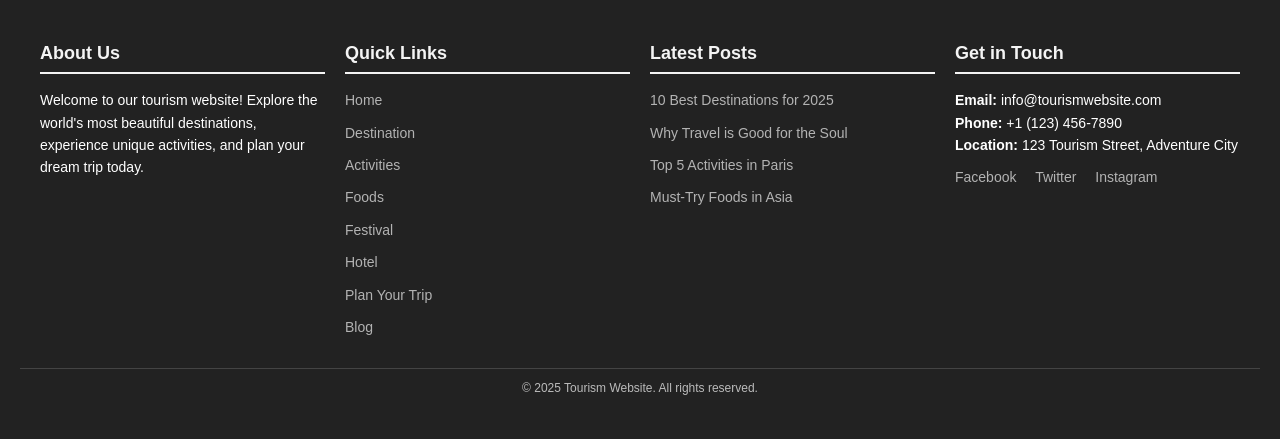
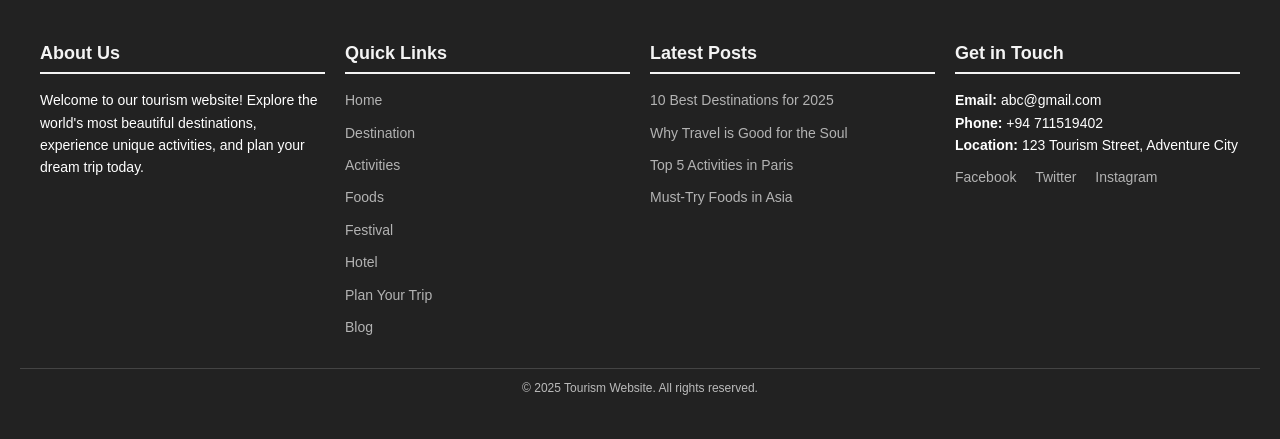
Before and after one commit to wathsaladmpgj/Tourism-Website-Hackathon-, a PHP site: page /Hotels.php in a window 1280 px wide. Shown: the part 5126-5565 px from the top of the page. Run offline with PHP 8.4, Linux system fonts and the light colour scheme.

Commit message:
code change

```diff
--- a/adminpanel_festival_add.php
+++ b/adminpanel_festival_add.php
@@ -96,7 +96,7 @@ $result = $conn->query($sql);
                                     $eventDate = $conn->real_escape_string($_POST['event_date']);
 
                                     if ($conn->query("INSERT INTO events (event_name, event_date) VALUES ('$eventName', '$eventDate')")) {
-                                        header("Location: save_festival.php"); // Refresh the page
+                                        header("Location: adminpanel_festival_add.php"); // Refresh the page
                                         exit;
                                     } else {
                                         echo "Error: " . $conn->error;
@@ -107,7 +107,7 @@ $result = $conn->query($sql);
                                 if (isset($_GET['delete_id'])) {
                                     $deleteId = intval($_GET['delete_id']);
                                     if ($conn->query("DELETE FROM events WHERE id = $deleteId")) {
-                                        header("Location: save_festival.php"); // Refresh the page
+                                        header("Location: adminpanel_festival_add.php"); // Refresh the page
                                         exit;
                                     } else {
                                         echo "Error: " . $conn->error;
--- a/footer.php
+++ b/footer.php
@@ -40,8 +40,8 @@
         </div>
         <div class="footer-column">
             <h3>Get in Touch</h3>
-            <p><strong>Email:</strong> info@tourismwebsite.com</p>
-            <p><strong>Phone:</strong> +1 (123) 456-7890</p>
+            <p><strong>Email:</strong> abc@gmail.com</p>
+            <p><strong>Phone:</strong> +94 711519402</p>
             <p><strong>Location:</strong> 123 Tourism Street, Adventure City</p>
             <div class="social-links">
                 <a href="#">Facebook</a>
```
